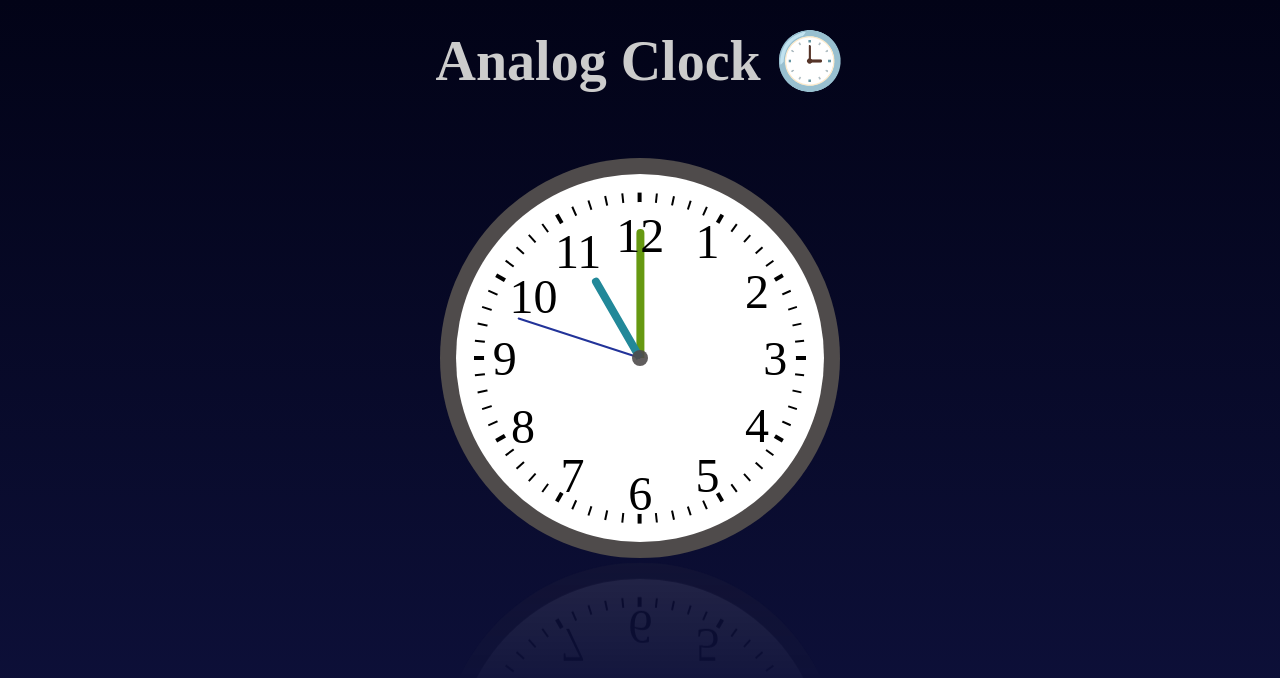
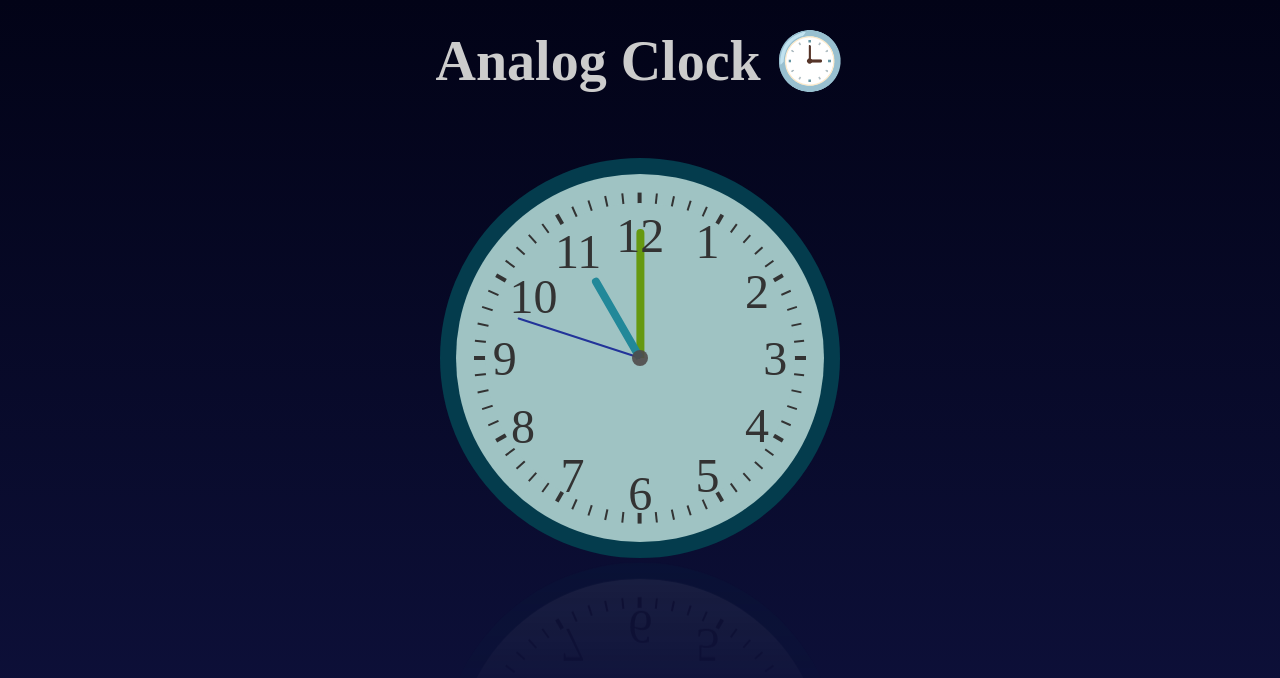
Before and after one commit to Jesus-ColomaCardoza/exerciseAnalogClock, a plain HTML site: page dev/index.html in a window 1280 px wide. Drawn offline with Linux system fonts and the light colour scheme.

Commit message:
Change of colors to the dessign

```diff
--- a/dev/styles.css
+++ b/dev/styles.css
@@ -22,11 +22,14 @@ body{
     -webkit-box-reflect: below .3em linear-gradient(transparent,transparent,rgba(0,0,0,.02),rgba(0,0,0,.1));
 
 }
+.clock,.clock__container,.layer-white{
+    background-color: #9fc3c3;
+    color: #333;
+}
 .clock,.clock__container{
     width: 15em;
     height: 15em;
     border-radius: 100%;
-    background-color: #fff;
     margin: 4em auto;
     position: relative;
     display: flex;
@@ -38,10 +41,10 @@ body{
     position: absolute;
 }
 .minute{
-    border: 2px black solid;
+    border: 2px #333 solid;
 }
 .second{
-    border: 1px black solid;
+    border: 1px #333 solid;
 }
 .numbers{
     display: flex;
@@ -52,10 +55,9 @@ body{
 }
 .layer-white{
     position: absolute;
-    width: 85%;
-    height: 85%;
+    width: 84%;
+    height: 84%;
     border-radius: 100%;
-    background-color: #fff;
 }
 .layer-white::after{
     content: '';
@@ -71,7 +73,7 @@ body{
 .clock__container{
     width: 17em;
     height: 17em;
-    background-color: rgb(79, 75, 75);
+    background-color: #043c4d;
 }
 .big-hand,.medium-hand,.small-hand{
     transform-origin: left;
```
Also changed, not shown: dev/index.js (+3 -4 lines).
